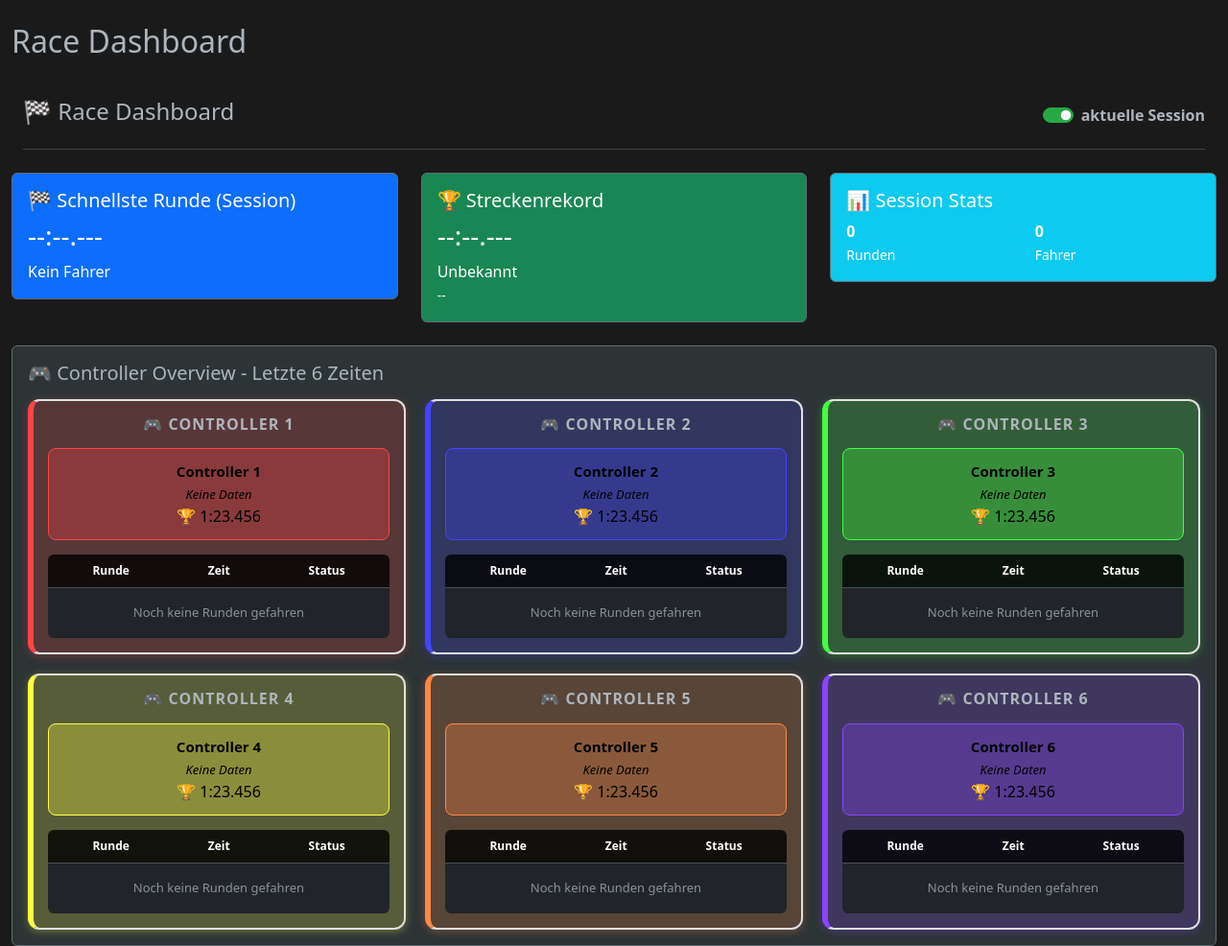
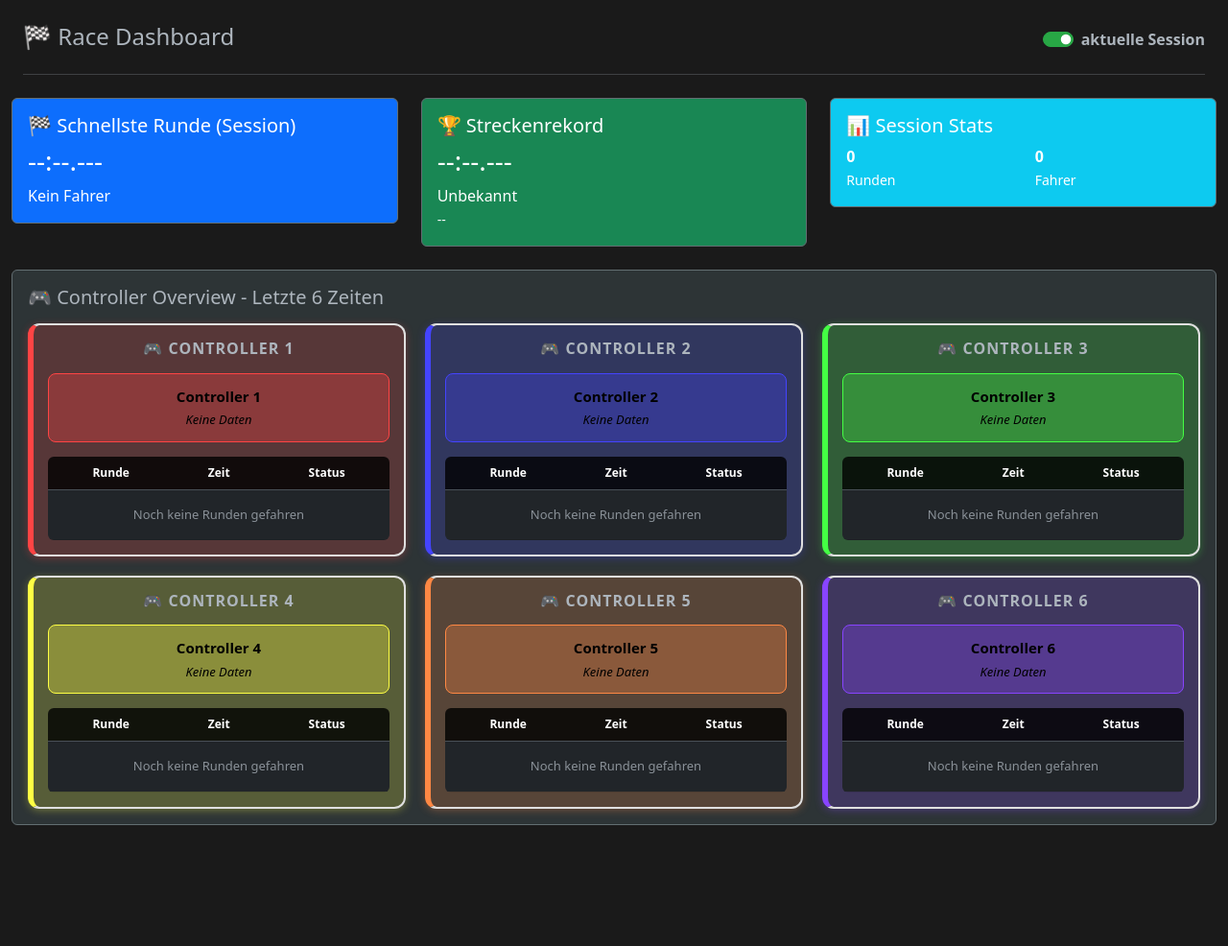
Before and after one commit to Lockeee86/SmartRace-LiveDashboard, a Flask app: page / in a window 1280 px wide. Shown: the part 56-1042 px from the top of the page at 96% size. After the commit the page ends 916 px from the top, so only its background shows below. Run offline with Flask 3, Linux system fonts and the light colour scheme; data that the repository does not hold is empty.

Commit message:
Update dashboard.html

```diff
--- a/templates/dashboard.html
+++ b/templates/dashboard.html
@@ -3,11 +3,6 @@
 {% block title %}Dashboard - SmartRace{% endblock %}
 
 {% block content %}
-<div class="row">
-    <div class="col-12">
-        <h2 class="mb-4">Race Dashboard</h2>
-    </div>
-</div>
 
 <div class="container-fluid mt-3 mb-4">
     <div class="d-flex justify-content-between align-items-center">
@@ -76,7 +71,6 @@
                         <div class="driver-info">
                             <div class="driver-name">-</div>
                             <div class="car-name">-</div>
-                            <div class="best-time">🏆 1:23.456</div> <!-- DAS FEHLT! -->
                         </div>
                         <div class="table-responsive">
                             <table class="table table-sm">
@@ -99,7 +93,6 @@
                         <div class="driver-info">
                             <div class="driver-name">-</div>
                             <div class="car-name">-</div>
-                            <div class="best-time">🏆 1:23.456</div> <!-- DAS FEHLT! -->
                         </div>
                         <div class="table-responsive">
                             <table class="table table-sm">
@@ -122,7 +115,6 @@
                         <div class="driver-info">
                             <div class="driver-name">-</div>
                             <div class="car-name">-</div>
-                            <div class="best-time">🏆 1:23.456</div> <!-- DAS FEHLT! -->
                         </div>
                         <div class="table-responsive">
                             <table class="table table-sm">
@@ -145,7 +137,6 @@
                         <div class="driver-info">
                             <div class="driver-name">-</div>
                             <div class="car-name">-</div>
-                            <div class="best-time">🏆 1:23.456</div> <!-- DAS FEHLT! -->
                         </div>
                         <div class="table-responsive">
                             <table class="table table-sm">
@@ -168,7 +159,6 @@
                         <div class="driver-info">
                             <div class="driver-name">-</div>
                             <div class="car-name">-</div>
-                            <div class="best-time">🏆 1:23.456</div> <!-- DAS FEHLT! -->
                         </div>
                         <div class="table-responsive">
                             <table class="table table-sm">
@@ -191,7 +181,6 @@
                         <div class="driver-info">
                             <div class="driver-name">-</div>
                             <div class="car-name">-</div>
-                            <div class="best-time">🏆 1:23.456</div> <!-- DAS FEHLT! -->
                         </div>
                         <div class="table-responsive">
                             <table class="table table-sm">
```
